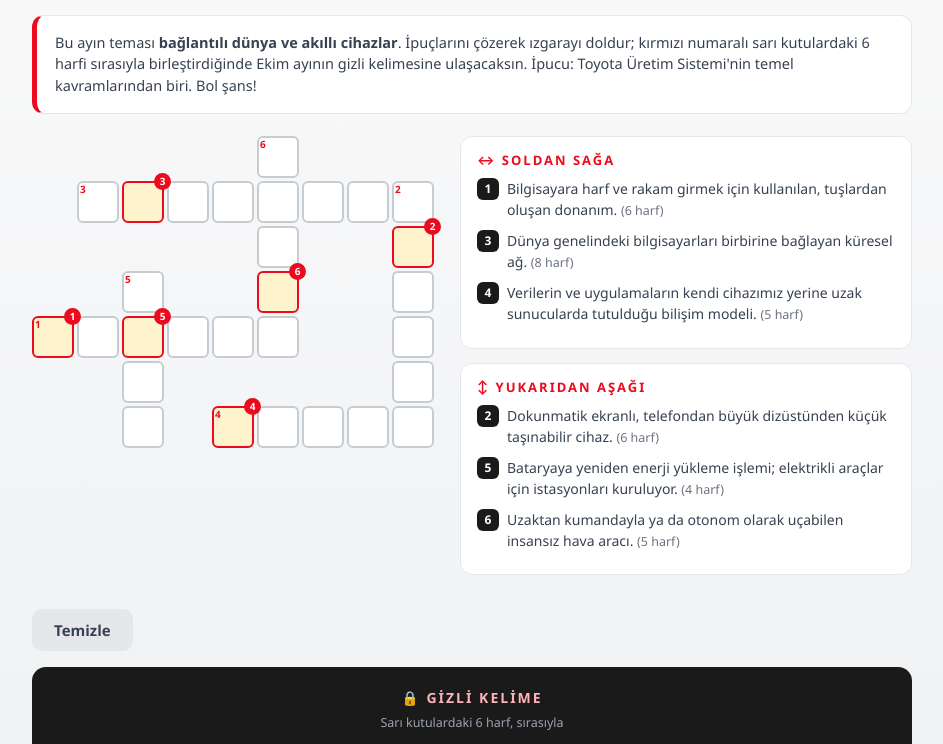
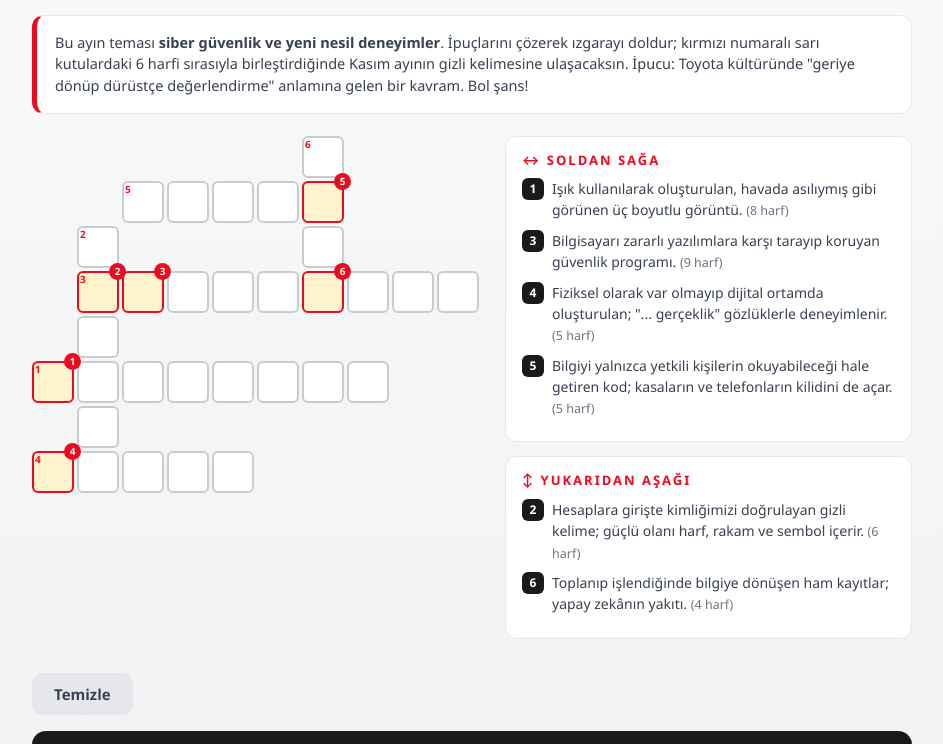
Before and after one commit to uveyzzz/ToyotaBultenBulmaca, a plain HTML site: page index.html in a window 1280 px wide. Shown: the part 169-913 px from the top of the page, without its empty margins (168-1111 px from the left). Drawn offline with Linux system fonts and the light colour scheme.

Commit message:
Update newsletter title and theme for November

```diff
--- a/index.html
+++ b/index.html
@@ -3,7 +3,7 @@
 <head>
 <meta charset="UTF-8">
 <meta name="viewport" content="width=device-width, initial-scale=1.0">
-<title>Toyota Ekim Teknoloji Bülteni · Çengel Bulmaca</title>
+<title>Toyota Kasım Teknoloji Bülteni · Çengel Bulmaca</title>
 <style>
   :root{
     --kirmizi:#EB0A1E;--koyu:#1a1a1a;--gri:#6b7280;--kart:#fff;
@@ -53,21 +53,21 @@
   .sb.dolu{border-style:solid;border-color:var(--kirmizi);background:var(--kirmizi);}
   .mesaj{margin-top:16px;font-size:15px;font-weight:600;min-height:22px;color:#bbf7d0;}
   footer{text-align:center;color:var(--gri);font-size:12.5px;margin-top:30px;}
-  @media(max-width:560px){.bos,.cell{width:33px;height:33px;}.cell input{font-size:15px;}}
+  @media(max-width:560px){.bos,.cell{width:30px;height:30px;}.cell input{font-size:14px;}}
 </style>
 </head>
 <body>
 <div class="wrap">
   <header>
-    <div class="marka">Toyota · Ekim Teknoloji Bülteni</div>
+    <div class="marka">Toyota · Kasım Teknoloji Bülteni</div>
     <h1>Aylık Çengel Bulmaca</h1>
     <p>Kelimeler birbirini kesiyor. Sarı kutulardaki harfleri sırayla topla, gizli kelimeyi bul!</p>
   </header>
 
   <div class="aciklama">
-    Bu ayın teması <b>bağlantılı dünya ve akıllı cihazlar</b>. İpuçlarını çözerek ızgarayı doldur;
-    kırmızı numaralı sarı kutulardaki 6 harfi sırasıyla birleştirdiğinde Ekim ayının gizli kelimesine ulaşacaksın.
-    İpucu: Toyota Üretim Sistemi'nin temel kavramlarından biri. Bol şans!
+    Bu ayın teması <b>siber güvenlik ve yeni nesil deneyimler</b>. İpuçlarını çözerek ızgarayı doldur;
+    kırmızı numaralı sarı kutulardaki 6 harfi sırasıyla birleştirdiğinde Kasım ayının gizli kelimesine ulaşacaksın.
+    İpucu: Toyota kültüründe "geriye dönüp dürüstçe değerlendirme" anlamına gelen bir kavram. Bol şans!
   </div>
 
   <div class="alanlar">
@@ -97,7 +97,7 @@
     <div class="mesaj" id="mesaj"></div>
   </div>
 
-  <footer>Toyota Ekim Teknoloji Bülteni · İyi eğlenceler!</footer>
+  <footer>Toyota Kasım Teknoloji Bülteni · İyi eğlenceler!</footer>
 </div>
 
 <script>
@@ -105,7 +105,7 @@
 /* ============================================================
    GÜVENLİK NOTU
    Bu dosyada cevap harfleri HİÇBİR yerde açık olarak yer almaz.
-   Doğrulama, Ekim ayına özel tuz (salt) ile 150.000 kez
+   Doğrulama, Kasım ayına özel tuz (salt) ile 150.000 kez
    yinelenen SHA-256 özetleri karşılaştırılarak yapılır.
    Konsoldan veya kaynağı görüntüleyerek cevabı okumak mümkün değildir.
    ============================================================ */
@@ -157,7 +157,7 @@ function sha256bytes(bytes){
 function hex(b){return b.map(x=>x.toString(16).padStart(2,"0")).join("");}
 
 /* Yavaş özet: kaba kuvvet denemelerini pahalı hale getirir */
-const SALT="TMTR-2026-10-cengel-v1";
+const SALT="TMTR-2026-11-cengel-v1";
 const ITER=150000;
 const _cache=new Map();
 function slowHash(str){
@@ -170,21 +170,21 @@ function esit(a,b){if(a.length!==b.length)return false;let d=0;
  for(let i=0;i<a.length;i++)d|=a.charCodeAt(i)^b.charCodeAt(i);return d===0;}
 
 /* ---------- Doğrulama sabitleri (harf içermez) ---------- */
-const GRID_HASH="92667792766be31787dd156353a095cbfc8b0968f693ebe28065b74df1b1a73b";
-const KEY_HASH ="9cf191c7a72d7eb456595fe1141546e057289708c2c17b552a325999ea3f470e";
+const GRID_HASH="cc0a04629a85c66bfc93a40635702d156116cc713511bf72d9e53d71208e4294";
+const KEY_HASH ="547184bb54a8a73c1839d661d601adebc6defbf2ab0c828f20d5887207e971a1";
 
 /* ---------- Izgara yapısı: yalnızca koordinatlar, harf YOK ---------- */
-const H=7, W=9;
-const coords=[[0,5],[1,1],[1,2],[1,3],[1,4],[1,5],[1,6],[1,7],[1,8],[2,5],[2,8],[3,2],[3,5],[3,8],[4,0],[4,1],[4,2],[4,3],[4,4],[4,5],[4,8],[5,2],[5,8],[6,2],[6,4],[6,5],[6,6],[6,7],[6,8]];
+const H=8, W=10;
+const coords=[[0,6],[1,2],[1,3],[1,4],[1,5],[1,6],[2,1],[2,6],[3,1],[3,2],[3,3],[3,4],[3,5],[3,6],[3,7],[3,8],[3,9],[4,1],[5,0],[5,1],[5,2],[5,3],[5,4],[5,5],[5,6],[5,7],[6,1],[7,0],[7,1],[7,2],[7,3],[7,4]];
 
 /* Kelimeler: konum, yön, ipucu, anahtar (sarı) hücre — cevap harfi yok */
 const kelimeler=[
- {clue:1, dir:"across",  r:4, c:0, len:6, soru:"Bilgisayara harf ve rakam girmek için kullanılan, tuşlardan oluşan donanım.", keyr:4, keyc:0},
- {clue:2, dir:"down",    r:1, c:8, len:6, soru:"Dokunmatik ekranlı, telefondan büyük dizüstünden küçük taşınabilir cihaz.", keyr:2, keyc:8},
- {clue:3, dir:"across",  r:1, c:1, len:8, soru:"Dünya genelindeki bilgisayarları birbirine bağlayan küresel ağ.", keyr:1, keyc:2},
- {clue:4, dir:"across",  r:6, c:4, len:5, soru:"Verilerin ve uygulamaların kendi cihazımız yerine uzak sunucularda tutulduğu bilişim modeli.", keyr:6, keyc:4},
- {clue:5, dir:"down",    r:3, c:2, len:4, soru:"Bataryaya yeniden enerji yükleme işlemi; elektrikli araçlar için istasyonları kuruluyor.", keyr:4, keyc:2},
- {clue:6, dir:"down",    r:0, c:5, len:5, soru:"Uzaktan kumandayla ya da otonom olarak uçabilen insansız hava aracı.", keyr:3, keyc:5}
+ {clue:1, dir:"across", r:5, c:0, len:8, soru:"Işık kullanılarak oluşturulan, havada asılıymış gibi görünen üç boyutlu görüntü.", keyr:5, keyc:0},
+ {clue:2, dir:"down", r:2, c:1, len:6, soru:"Hesaplara girişte kimliğimizi doğrulayan gizli kelime; güçlü olanı harf, rakam ve sembol içerir.", keyr:3, keyc:1},
+ {clue:3, dir:"across", r:3, c:1, len:9, soru:"Bilgisayarı zararlı yazılımlara karşı tarayıp koruyan güvenlik programı.", keyr:3, keyc:2},
+ {clue:4, dir:"across", r:7, c:0, len:5, soru:"Fiziksel olarak var olmayıp dijital ortamda oluşturulan; \"... gerçeklik\" gözlüklerle deneyimlenir.", keyr:7, keyc:0},
+ {clue:5, dir:"across", r:1, c:2, len:5, soru:"Bilgiyi yalnızca yetkili kişilerin okuyabileceği hale getiren kod; kasaların ve telefonların kilidini de açar.", keyr:1, keyc:6},
+ {clue:6, dir:"down", r:0, c:6, len:4, soru:"Toplanıp işlendiğinde bilgiye dönüşen ham kayıtlar; yapay zekânın yakıtı.", keyr:3, keyc:6}
 ];
 
 const TR=s=>(s||"").toLocaleUpperCase("tr-TR");
@@ -198,8 +198,9 @@ const startNo={};
 kelimeler.forEach(k=>{const key=k.r+","+k.c;startNo[key]=(startNo[key]||k.clue);});
 
 const izgara=document.getElementById("izgara");
-izgara.style.gridTemplateColumns=`repeat(${W}, 42px)`;
-izgara.style.gridTemplateRows=`repeat(${H}, 42px)`;
+const hucre=window.matchMedia("(max-width:560px)").matches?30:42;
+izgara.style.gridTemplateColumns=`repeat(${W}, ${hucre}px)`;
+izgara.style.gridTemplateRows=`repeat(${H}, ${hucre}px)`;
 
 const inputs={};
 for(let r=0;r<H;r++){
@@ -231,7 +232,7 @@ kelimeler.forEach(k=>{
  document.getElementById(k.dir).appendChild(li);
 });
 
-/* şifre kutuları */
+/* gizli kelime kutuları */
 const sifreSatir=document.getElementById("sifreSatir");
 for(let i=0;i<6;i++){const sb=document.createElement("div");sb.className="sb";sb.textContent="?";sifreSatir.appendChild(sb);}
 
```
